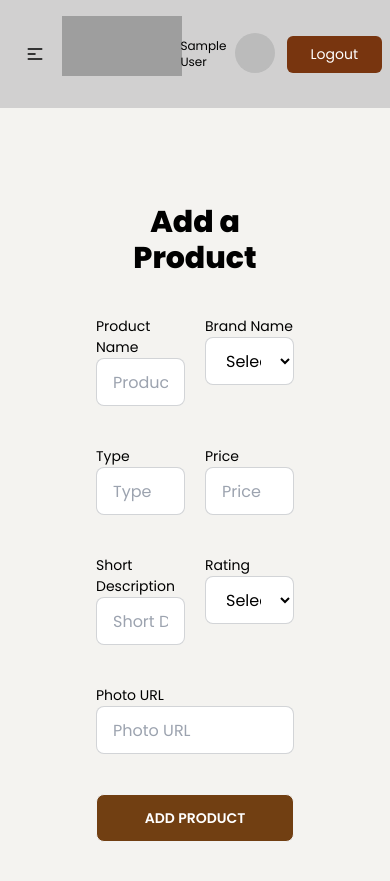
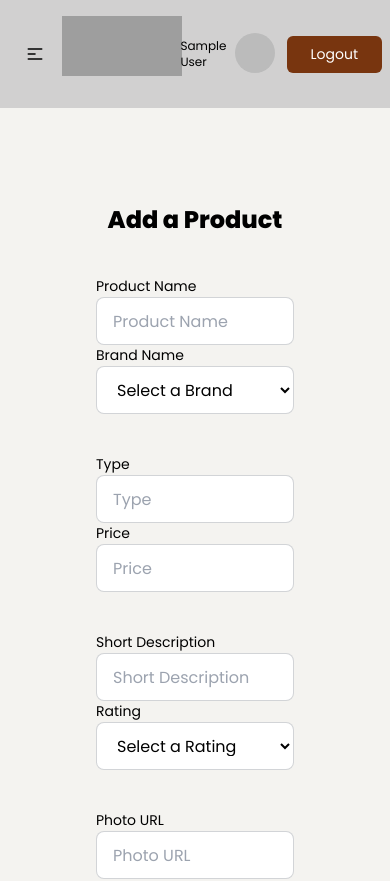
Before and after one commit to pronoyNath/Taste-Master-Client, a React (Vite) app: page /addproducts in a window 390 px wide. Shown: the top 881 px of the page. Built offline with nearby package versions, Linux system fonts and the light colour scheme; no server answers; sample sign-in values are in the browser's storage; grey boxes are pictures that could not be loaded.

Commit message:
my cart & add product responsive

```diff
--- a/src/components/Header/Navbar/Navbar.jsx
+++ b/src/components/Header/Navbar/Navbar.jsx
@@ -52,7 +52,7 @@ const Navbar = () => {
                         <label tabIndex={0} className="btn btn-ghost lg:hidden">
                             <svg xmlns="http://www.w3.org/2000/svg" className="h-5 w-5" fill="none" viewBox="0 0 24 24" stroke="currentColor"><path strokeLinecap="round" strokeLinejoin="round" strokeWidth="2" d="M4 6h16M4 12h8m-8 6h16" /></svg>
                         </label>
-                        <ul tabIndex={0} className="menu menu-sm dropdown-content mt-3 z-[1] p-2 shadow bg-base-100 rounded-box w-52">
+                        <ul tabIndex={0} className="menu menu-sm dropdown-content mt-3  p-2 shadow bg-base-100 rounded-box w-52 z-50">
 
                             {links}
 
--- a/src/components/Pages/AddCart/AddCart.jsx
+++ b/src/components/Pages/AddCart/AddCart.jsx
@@ -9,7 +9,7 @@ const AddCart = () => {
     const [cartList,setCartList] = useState(loadedCartList);
     return (
         <div>
-        <div className='grid grid-cols-3 gap-5 py-10'>
+        <div className='grid grid-cols-1 md:grid-cols-2 lg:grid-cols-3 gap-5 py-10'>
             {
                 cartList?.map(cart=><CartCard
                     key={cart._id}
--- a/src/components/Pages/AddCart/CartCard/CartCard.jsx
+++ b/src/components/Pages/AddCart/CartCard/CartCard.jsx
@@ -39,9 +39,9 @@ const CartCard = ({ cart,cartList,setCartList }) => {
     return (
         <div>
 
-            <div className="relative flex w-full max-w-[26rem] flex-col rounded-xl bg-white bg-clip-border text-gray-700 shadow-lg h-[700px]">
+            <div className="relative flex w-full max-w-[26rem] mx-auto flex-col rounded-xl bg-white bg-clip-border text-gray-700 shadow-lg h-[700px]">
                 <div className="relative mx-4 mt-4 overflow-hidden text-white shadow-lg rounded-xl bg-blue-gray-500 bg-clip-border shadow-blue-gray-500/40">
-                    <img className="h-[400px] "
+                    <img className="h-[400px]"
                         src={image}
                         alt="ui/ux review check"
                     />
--- a/src/components/Pages/AddProducts/AddProducts.jsx
+++ b/src/components/Pages/AddProducts/AddProducts.jsx
@@ -40,15 +40,15 @@ const AddProducts = () => {
 
     return (
         <div className='bg-[#F4F3F0] p-24 mb-10'>
-            <h3 className='text-3xl font-extrabold mb-10 text-center'>Add a Product</h3>
+            <h3 className='text-2xl lg:text-3xl font-extrabold mb-10 text-center'>Add a Product</h3>
 
             <form onSubmit={handleAddProduct} className='space-y-10'>
-                <div className='flex justify-center gap-5'>
-                    <div className="w-1/2">
+                <div className='md:flex justify-center gap-5'>
+                    <div className="md:w-1/2">
                         <label htmlFor="">Product Name</label> <br />
                         <input className="input input-bordered w-full" name='productName' placeholder="Product Name" required/>
                     </div>
-                    <div className="w-1/2">
+                    <div className="md:w-1/2">
                         <label htmlFor="">Brand Name</label>  <br />
 
                         <select name="brandName" id="brandName" className="input input-bordered w-full" required>
@@ -65,23 +65,23 @@ const AddProducts = () => {
                     </div>
                 </div>
 
-                <div className='flex justify-center gap-5'>
-                    <div className="w-1/2">
+                <div className='md:flex justify-center gap-5'>
+                    <div className="md:w-1/2">
                         <label htmlFor="">Type</label> <br />
                         <input className="input input-bordered w-full" name='type' placeholder="Type" required/>
                     </div>
-                    <div className="w-1/2">
+                    <div className="md:w-1/2">
                         <label htmlFor="">Price</label>  <br />
                         <input className="input input-bordered w-full" name='price' placeholder="Price" required/>
                     </div>
                 </div>
 
-                <div className='flex justify-center gap-5'>
-                    <div className="w-1/2">
+                <div className='md:flex justify-center gap-5'>
+                    <div className="md:w-1/2">
                         <label htmlFor="">Short Description</label> <br />
                         <input className="input input-bordered w-full" name='shortDescription' required placeholder="Short Description" />
                     </div>
-                    <div className="w-1/2">
+                    <div className="md:w-1/2">
                         <label htmlFor="rating">Rating</label><br />
                         <select className="input input-bordered w-full" name="rating" id="rating" required>
                             <option value="">Select a Rating</option>
```
